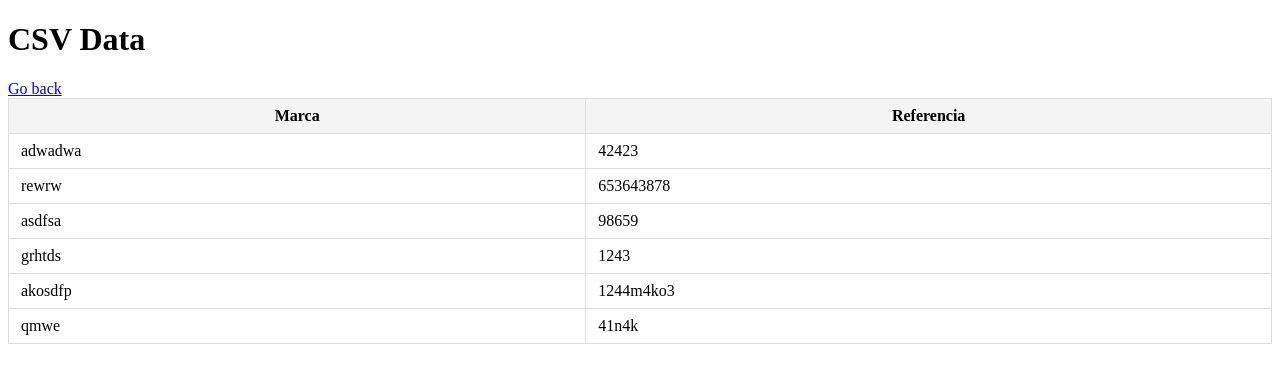
After one commit to srcrapi/bocchizer, a Flask app: page /table in a window 1280 px wide. The commit adds this page. Shown: the top 383 px of the page. Run offline with Flask 3, Linux system fonts and the light colour scheme.

Commit message:
feat: Add a display for the CSV file Data

```diff
--- a/a.py
+++ /dev/null
@@ -1,4 +0,0 @@
-import webview
-
-webview.create_window(title="YAYAY", url="https://srcrapi.github.io")
-webview.start(gui="qt")
--- a/app.py
+++ b/app.py
@@ -1,4 +1,5 @@
 import threading
+import json
 
 import tkinter as tk
 import pandas as pd
@@ -8,15 +9,13 @@ from selenium.webdriver.common.keys import Keys
 from selenium.webdriver.common.by import By
 from selenium.webdriver.support.ui import WebDriverWait
 from selenium.webdriver.support import expected_conditions as EC
-from webdriver_manager.chrome import ChromeDriverManager
-from webdriver_manager.firefox import GeckoDriverManager
 from selenium.webdriver.chrome.options import Options as ChromeOptions
 from selenium.webdriver.firefox.options import Options as FirefoxOptions
 from tkinter import filedialog
-from flask import Flask, render_template, jsonify
+from flask import Flask, render_template, jsonify, redirect, url_for
 from markupsafe import escape
 from werkzeug.serving import make_server
-# import webview
+import webview
 
 
 app = Flask(__name__)
@@ -26,14 +25,12 @@ def index():
     return render_template("index.html")
 
 
-"""
 def html_interface():
-    window = webview.create_window("Imagizer", url="127.0.0.1:5000", width=1580, height=760, resizable=False)
+    window = webview.create_window("Imagizer", url="http://localhost:5000", width=1280, height=760, resizable=True)
     webview.start()
-"""
 
 
-def select_file():
+def select_csv_file():
     root = tk.Tk()
     root.withdraw()
 
@@ -42,42 +39,12 @@ def select_file():
     return file_path
 
 
-def check_driver():
-    firefox_found = False
-    chrome_found = False
-
-    try:
-        ChromeDriverManager().install()
-        chrome_found = True
-    except:
-        pass
-
-
-    try:
-        GeckoDriverManager().install()
-        firefox_found = True
-    except:
-        pass
-
-
-    if firefox_found and chrome_found:
-        return "firefox"
-
-    if firefox_found:
-        return "firefox"
-
-    if chrome_found:
-        return "chrome"
-
+"""
 def web_search(search_term: str, num_images: int = 6) -> list:
-    """
     Pesquisa o item no google images e retorna a sua url
 
     :param search_term: Termo que vai ser usado na pesquisa
     :return: Retorna a url da imagem
-    """
-
-    driver_to_use = check_driver()
 
     chrome_options = Options()
     chrome_options.add_argument("--headless")
@@ -110,35 +77,63 @@ def web_search(search_term: str, num_images: int = 6) -> list:
         return url
     finally:
         driver.quit()
+"""
 
 
-@app.route("/dados")
+def save_data(data, filename: str) -> None:
+    with open(filename, "w") as json_file:
+        json.dump(data, json_file)
+
+
+def load_data(filename: str):
+    with open(filename, "r") as json_file:
+        return json.load(json_file)
+
+
+@app.route("/data")
 def get_data():
     try:
-        csv_file_path = select_file()
+        csv_file_path = select_csv_file()
 
         df: TextFileReader = pd.read_csv(csv_file_path, delimiter=";")
 
-        marcas: list[str] = df["Marca"].tolist()
-        referencia: list[str] = df["Ref"].tolist()
+        marcas = df["Marca"].tolist()
+        referencia = df["Ref"].tolist()
 
-        data: list[dict] = df.to_dict(orient="records")
+        data = df.to_dict(orient="records")
 
+        save_data(data, "data.json")
+        """
         urls = []
 
         for item in data:
             url_images: list = web_search(f"{item['Marca']} {item['Ref']}")
             print(url_images)
             urls.append({item["Ref"]: url_images})
+        """
 
-        return jsonify(urls)
+        return render_template("index.html", data=data)
 
     except Exception as e:
         print(f"Error: {e}")
+        return jsonify({"error": str(e)}), 500
+
+
+
+@app.route("/table")
+def show_table():
+    try:
+        data = load_data("data.json")
+
+        return render_template("table.html", data=data)
+    except Exception as e:
+        print(f"Error: {e}")
+
+        return jsonify({"error": str(e)}), 500
 
 
 def run_flask_app():
-    server = make_server("localhost", "5555", app)
+    server = make_server("localhost", "5000", app)
     server.serve_forever()
 
 
@@ -147,4 +142,4 @@ if __name__ == "__main__":
     flask_theread = threading.Thread(target=run_flask_app)
     flask_theread.start()
 
-    #html_interface()
+    html_interface()
--- /dev/null
+++ b/data.json
@@ -0,0 +1 @@
+[{"Marca": "adwadwa", "Ref": "42423"}, {"Marca": "rewrw", "Ref": "653643878"}, {"Marca": "asdfsa", "Ref": "98659"}, {"Marca": "grhtds", "Ref": "1243"}, {"Marca": "akosdfp", "Ref": "1244m4ko3"}, {"Marca": " qmwe", "Ref": "41n4k"}]
--- /dev/null
+++ b/templates/table.html
@@ -0,0 +1,54 @@
+<!DOCTYPE html>
+<html lang="en">
+  <head>
+    <meta charset="UTF-8" />
+    <meta name="viewport" content="width=device-width, initial-scale=1.0" />
+    <title>Start</title>
+    <link
+      rel="shortcut icon"
+      href="../static/img/logo.ico"
+      type="image/x-icon"
+    />
+    <style>
+      table {
+        width: 100%;
+        border-collapse: collapse;
+      }
+
+      th, td {
+        padding: 8px 12px;
+        border: 1px solid #ddd;
+      }
+
+      th {
+        background-color: #f4f4f4;
+      }
+    </style>
+  </head>
+  <body>
+    <main>
+      <h1>CSV Data</h1>
+
+      <a href="/">Go back</a>
+
+      <br>
+
+      <table>
+        <thead>
+          <tr>
+            <th>Marca</th>
+            <th>Referencia</th>
+          </tr>
+        </thead>
+        <tbody>
+          {% for item in data %}
+          <tr>
+            <td>{{ item["Marca"] }}</td>
+            <td>{{ item["Ref"] }}</td>
+          </tr>
+          {% endfor %}
+        </tbody>
+      </table>
+    </main>
+    </body>
+</html>
```
Also changed, not shown: templates/index.html (+28 -8 lines), test2.csv (added, +7 -0 lines).
